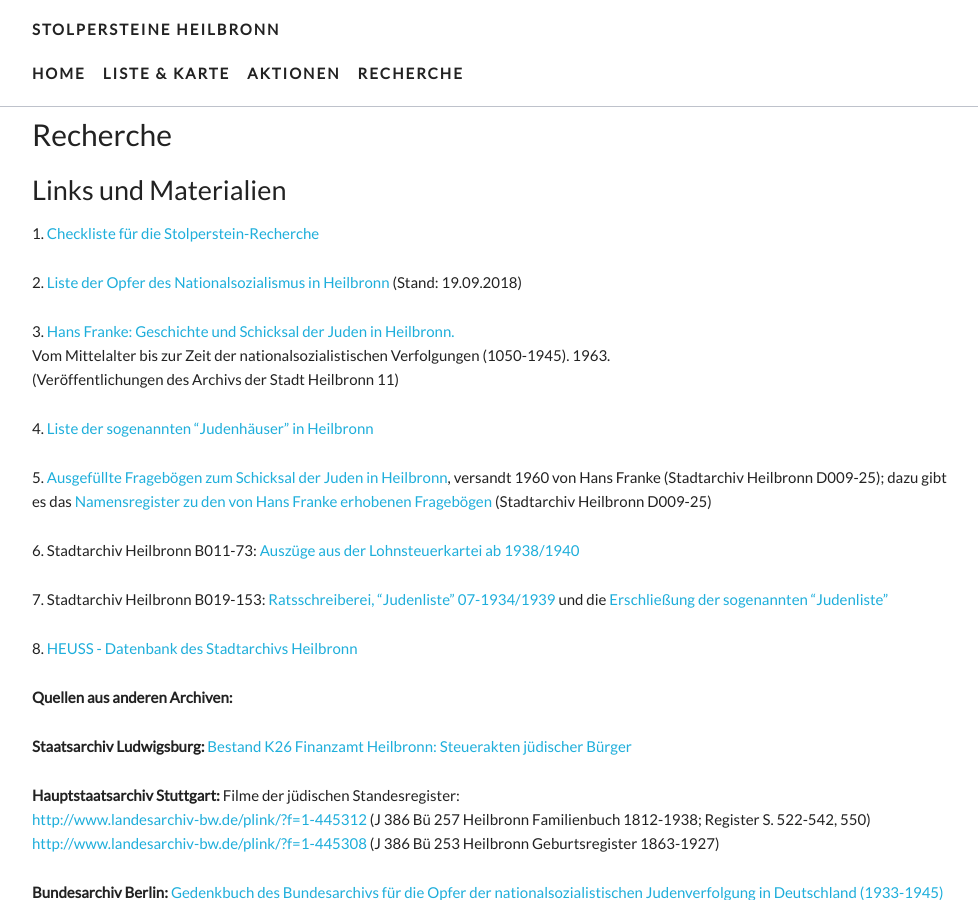
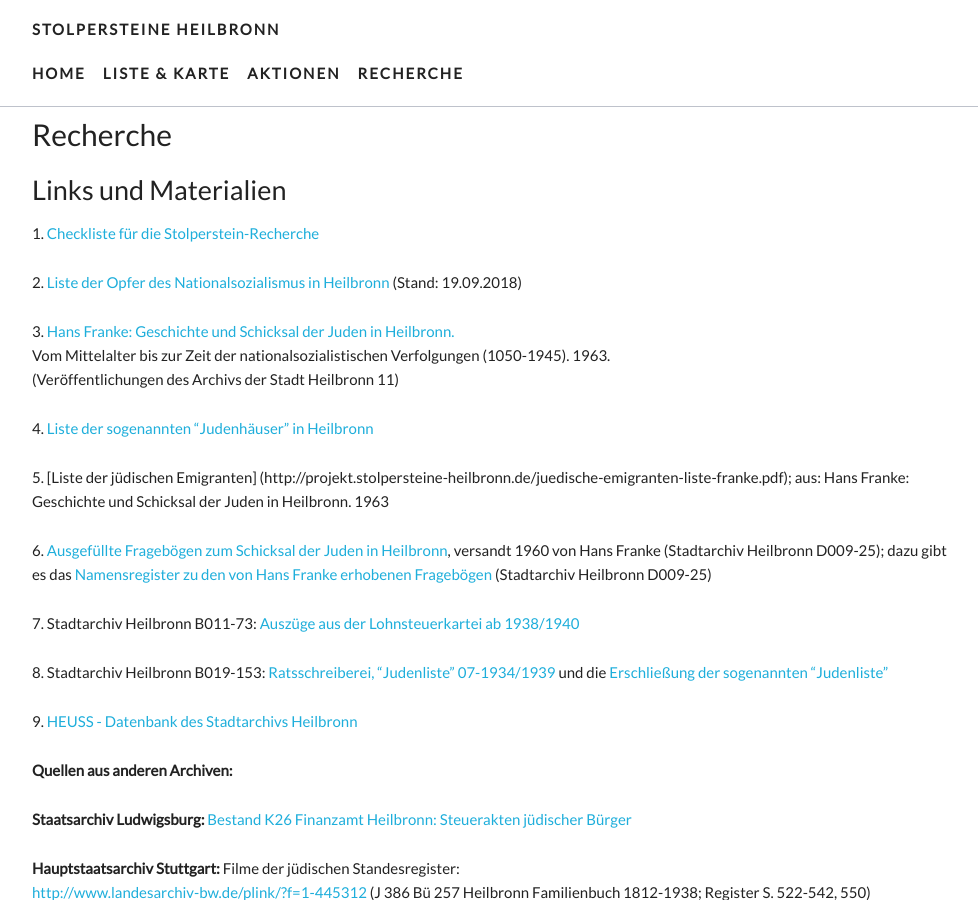
Before and after one commit to opendata-heilbronn/stolpersteine, a Jekyll site: the page built from recherche.md, in a window 1280 px wide and 900 px high. Shown: the whole window, without its empty margins (148-1126 px from the left). Built offline with Jekyll 4.4.1, drawn with Linux system fonts in a browser that asks for light colours; nearby versions of some CDN libraries; some web fonts are replaced; some of the changed text lies outside the part shown.

Commit message:
Updated Recherche

```diff
--- a/recherche.md
+++ b/recherche.md
@@ -17,13 +17,16 @@ Vom Mittelalter bis zur Zeit der nationalsozialistischen Verfolgungen (1050-1945
 
 4\. [Liste der sogenannten "Judenhäuser" in Heilbronn](http://projekt.stolpersteine-heilbronn.de/stadta-heilbronn-liste-judenhaeuser.pdf)
 
-5\. [Ausgefüllte Fragebögen zum Schicksal der Juden in Heilbronn](http://projekt.stolpersteine-heilbronn.de/stadtarchiv-heilbronn-d009-25-franke-frageboegen.pdf), versandt 1960 von Hans Franke (Stadtarchiv Heilbronn D009-25); dazu gibt es das [Namensregister zu den von Hans Franke erhobenen Fragebögen](http://projekt.stolpersteine-heilbronn.de/register-stadtarchiv-heilbronn-d009-25-franke-frageboegen.pdf)  (Stadtarchiv Heilbronn D009-25)
+5\. [Liste der jüdischen Emigranten] (http://projekt.stolpersteine-heilbronn.de/juedische-emigranten-liste-franke.pdf); aus: Hans Franke: Geschichte und Schicksal der Juden in Heilbronn. 1963
 
-6\. Stadtarchiv Heilbronn B011-73: [Auszüge aus der Lohnsteuerkartei ab 1938/1940](http://projekt.stolpersteine-heilbronn.de/stadtarchiv-heilbronn-b011-73.pdf)
 
-7\. Stadtarchiv Heilbronn B019-153: [Ratsschreiberei, "Judenliste" 07-1934/1939](http://projekt.stolpersteine-heilbronn.de/stadtarchiv-heilbronn-b019-153-ratschreiberei-judenlisten-07-1934-1939.pdf) und die [Erschließung der sogenannten "Judenliste"](http://projekt.stolpersteine-heilbronn.de/B019-153-judenlisten-auswertung.pdf)
+6\. [Ausgefüllte Fragebögen zum Schicksal der Juden in Heilbronn](http://projekt.stolpersteine-heilbronn.de/stadtarchiv-heilbronn-d009-25-franke-frageboegen.pdf), versandt 1960 von Hans Franke (Stadtarchiv Heilbronn D009-25); dazu gibt es das [Namensregister zu den von Hans Franke erhobenen Fragebögen](http://projekt.stolpersteine-heilbronn.de/register-stadtarchiv-heilbronn-d009-25-franke-frageboegen.pdf)  (Stadtarchiv Heilbronn D009-25)
 
-8\. [HEUSS - Datenbank des Stadtarchivs Heilbronn](http://heuss.stadtarchiv-heilbronn.de/)
+7\. Stadtarchiv Heilbronn B011-73: [Auszüge aus der Lohnsteuerkartei ab 1938/1940](http://projekt.stolpersteine-heilbronn.de/stadtarchiv-heilbronn-b011-73.pdf)
+
+8\. Stadtarchiv Heilbronn B019-153: [Ratsschreiberei, "Judenliste" 07-1934/1939](http://projekt.stolpersteine-heilbronn.de/stadtarchiv-heilbronn-b019-153-ratschreiberei-judenlisten-07-1934-1939.pdf) und die [Erschließung der sogenannten "Judenliste"](http://projekt.stolpersteine-heilbronn.de/B019-153-judenlisten-auswertung.pdf)
+
+9\. [HEUSS - Datenbank des Stadtarchivs Heilbronn](http://heuss.stadtarchiv-heilbronn.de/)
 
 **Quellen aus anderen Archiven:**
 
@@ -75,4 +78,4 @@ Eichgasse 1<br>
 74072 Heilbronn<br>
 Tel. (07131) 56-2290<br>
 Fax (07131) 56-3195<br>
-E-Mail: peter.wanner[at]stadt-heilbronn.de</p>
+E-Mail: peter.wanner\[at\]stadt-heilbronn.de</p>
```
